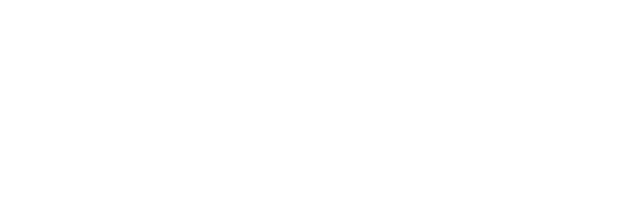
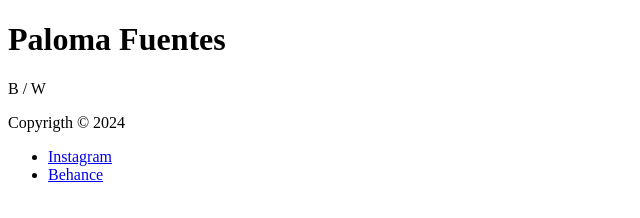
Before and after one commit to SoyEdwinCabrera/Paloma-Fuentes, a plain HTML site: page single.html in a window 1280 px wide. Shown: the whole page, without its empty margins (0-640 px from the left). Drawn offline with Linux system fonts and the light colour scheme.

Commit message:
Commit 2

```diff
--- a/single.html
+++ b/single.html
@@ -4,9 +4,26 @@
     <meta charset="UTF-8">
     <meta http-equiv="X-UA-Compatible" content="IE=edge">
     <meta name="viewport" content="width=device-width, initial-scale=1.0">
-    <title>Document</title>
+    <title>Paloma Fuentes</title>
 </head>
 <body>
+    <header id="pf__header" class="pf__header">
+        <div class="pf__header__content">
+            <h1 class="pf__header__logo">Paloma Fuentes</h1>
+        </div>
+        <div class="pf__header__options-contrast">
+                <span class="pf__header__options-contrast__black">B</span> / <span class="pf__header__options-contrast__white">W</span>
+        </div>
+    </header>
 
+    <footer id="pf__footer" class="pf__footer">
+        <div class="pf__footer__content">
+            <p>Copyrigth © 2024</p>
+        </div>
+        <ul class="pf__footer__social links">
+            <li><a href="#">Instagram</li>
+            <li><a href="#">Behance</li>
+        </ul>
+    </footer>
 </body>
 </html>
```
Also changed, not shown: index.html (+16 -0 lines).
